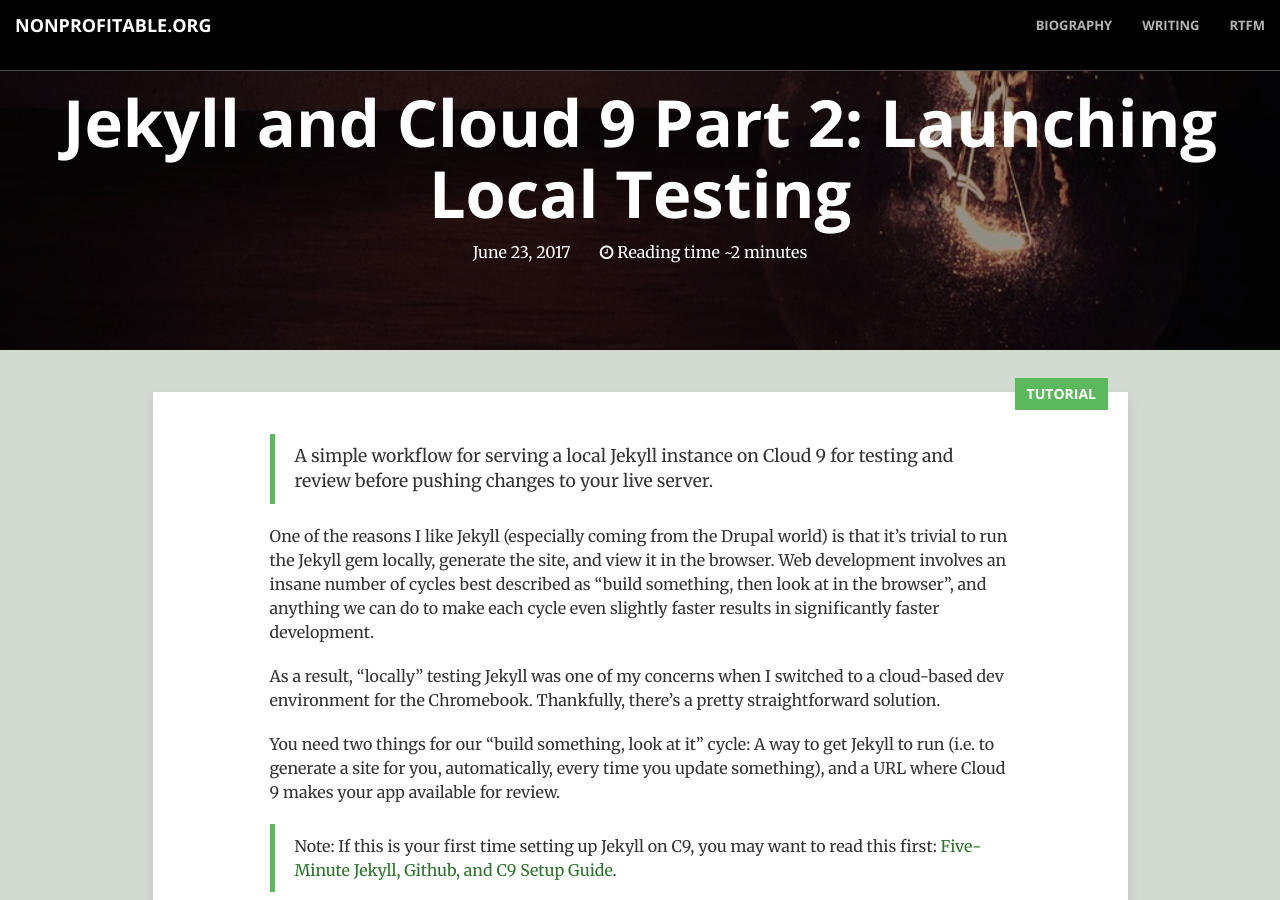
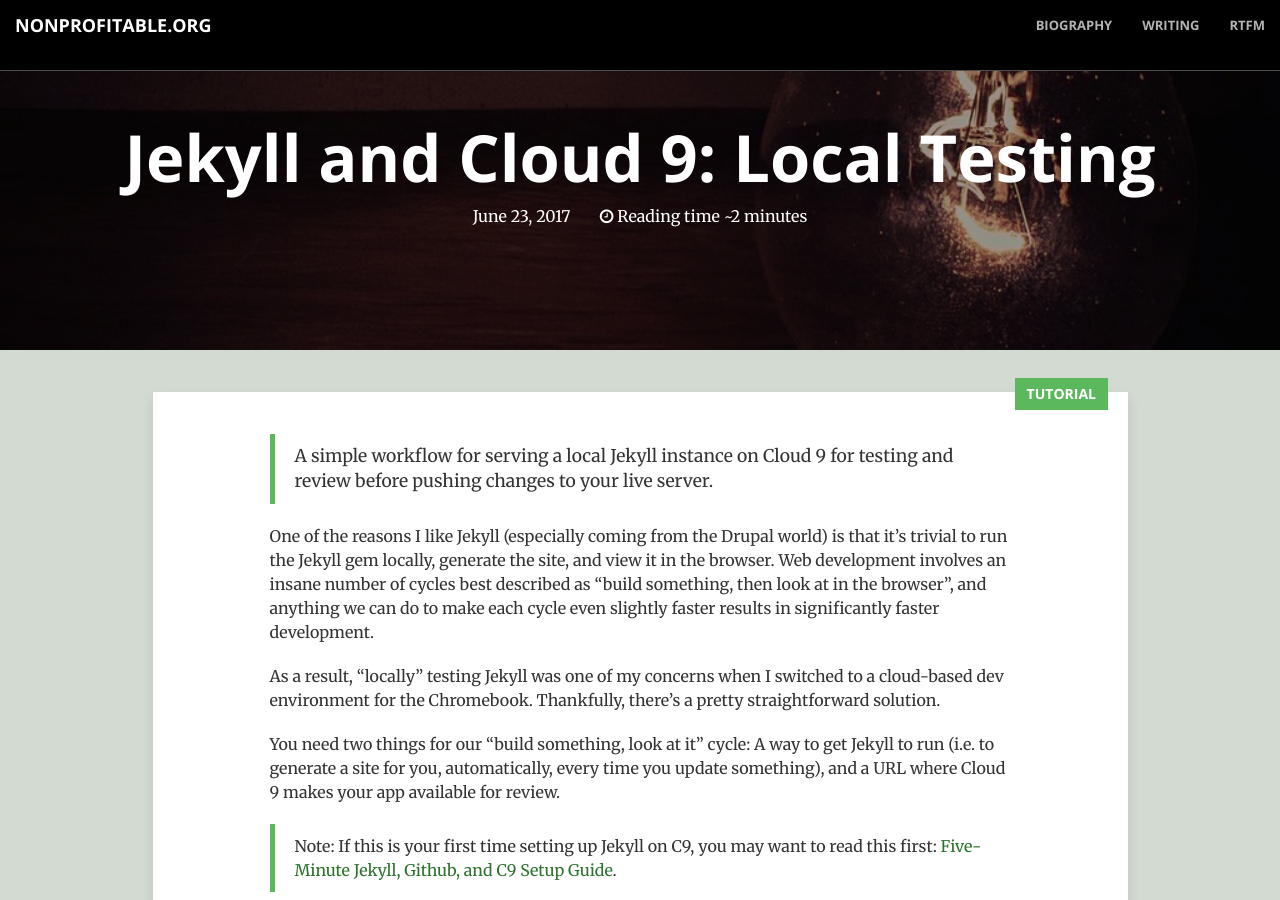
Before and after one commit to nonprofitable/nonprofitable.github.io, a Jekyll site: the page built from _posts/2017-06-23-Jekyll-C9-Part-2.1.markdown, in a window 1280 px wide and 900 px high. Built offline with Jekyll 4.4.1, drawn with Linux system fonts in a browser that asks for light colours; comment, search, counter and statistics services are not loaded; some of the changed text lies outside the part shown.

Commit message:
Shortens title for Jekyll C9 Part 2 post.

```diff
--- a/_posts/2017-06-23-Jekyll-C9-Part-2.1.markdown
+++ b/_posts/2017-06-23-Jekyll-C9-Part-2.1.markdown
@@ -1,6 +1,6 @@
 ---
 layout:     post
-title:      "Jekyll and Cloud 9 Part 2: Launching Local Testing"
+title:      "Jekyll and Cloud 9: Local Testing"
 subtitle:   ""
 tag: [Tutorials, Jekyll, Cloud9]
 permalink: "/jekyll-c9-part-2/"
```
